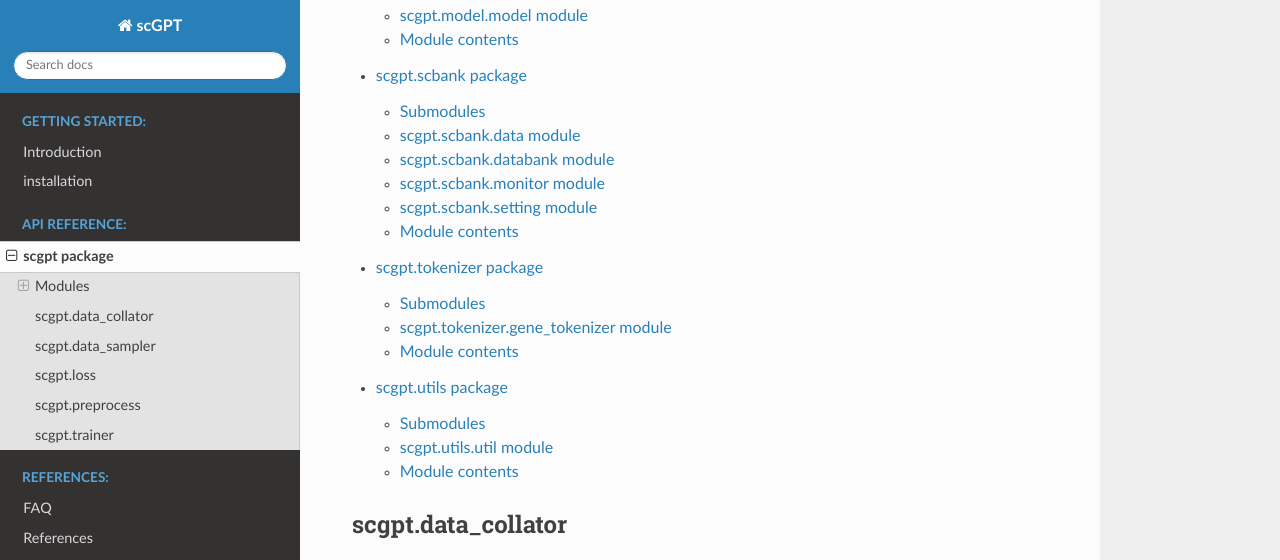
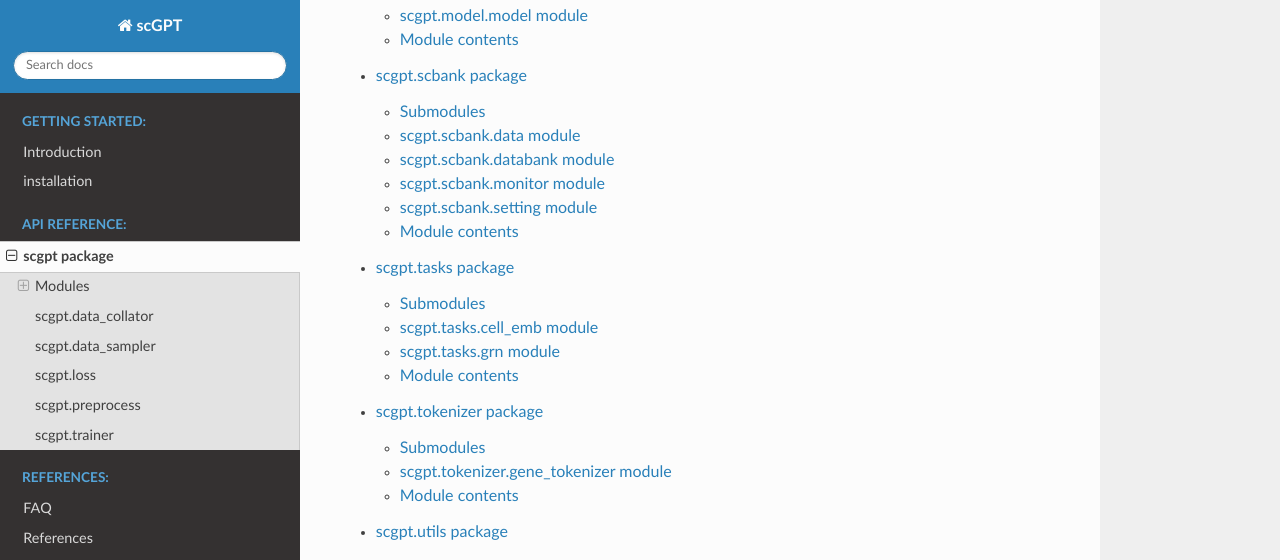
Before and after one commit to bowang-lab/scGPT, a Sphinx documentation site: the page built from docs/scgpt.rst, in a window 1280 px wide and 900 px high, scrolled down 344 px, cut to the strip 0-560 px from the top of the window. Built offline with Sphinx 7.4.7 and the Read the Docs theme 2.0.0, drawn with Linux system fonts in a browser that asks for light colours; pages that are not in the unit, such as notebooks, are missing from menus.

Commit message:
:bulb: update docs

```diff
--- a/docs/scgpt.rst
+++ b/docs/scgpt.rst
@@ -9,6 +9,7 @@
 
    scgpt.model
    scgpt.scbank
+   scgpt.tasks
    scgpt.tokenizer
    scgpt.utils
 
--- /dev/null
+++ b/docs/scgpt.tasks.rst
@@ -0,0 +1,29 @@
+scgpt.tasks package
+===================
+
+Submodules
+----------
+
+scgpt.tasks.cell\_emb module
+----------------------------
+
+.. automodule:: scgpt.tasks.cell_emb
+   :members:
+   :undoc-members:
+   :show-inheritance:
+
+scgpt.tasks.grn module
+----------------------
+
+.. automodule:: scgpt.tasks.grn
+   :members:
+   :undoc-members:
+   :show-inheritance:
+
+Module contents
+---------------
+
+.. automodule:: scgpt.tasks
+   :members:
+   :undoc-members:
+   :show-inheritance:
```
